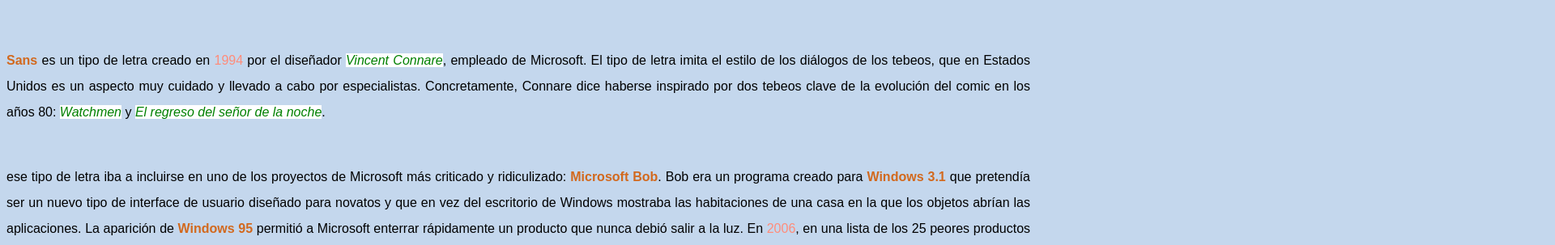
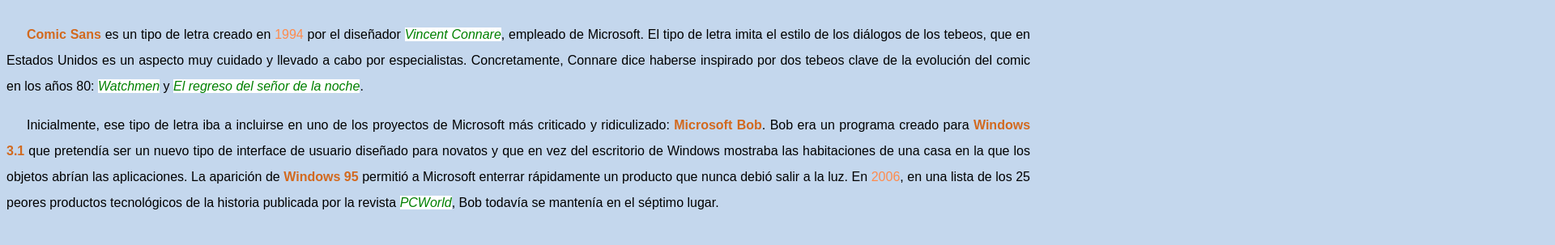
Before and after one commit to Marta-555/DIWEB, a plain HTML site: page Actividad_03.01.03/Contra_comic_sans/comic-sans.html in a window 1280 px wide. Shown: the part 206-509 px from the top of the page at 81% size, 1920 px wide, since content can reach past the window. Drawn offline with Linux system fonts and the light colour scheme.

Commit message:
Corrección sangría

```diff
--- a/Actividad_03.01.03/Contra_comic_sans/estilos.css
+++ b/Actividad_03.01.03/Contra_comic_sans/estilos.css
@@ -14,7 +14,7 @@ h2 {
 }
 p {
     line-height: 200%;
-    text-indent: 550%;
+    text-indent: 25px;
 }
 strong {
     color: hsl(25, 75%, 47%);
@@ -30,7 +30,7 @@ span {
     font-family: "Comic Sans", cursive;
 }
 time {
-    color: hsl(8, 100%, 74%);
+    color: hsl(21, 100%, 65%);
 }
 address {
     font-size: 80%;
```
